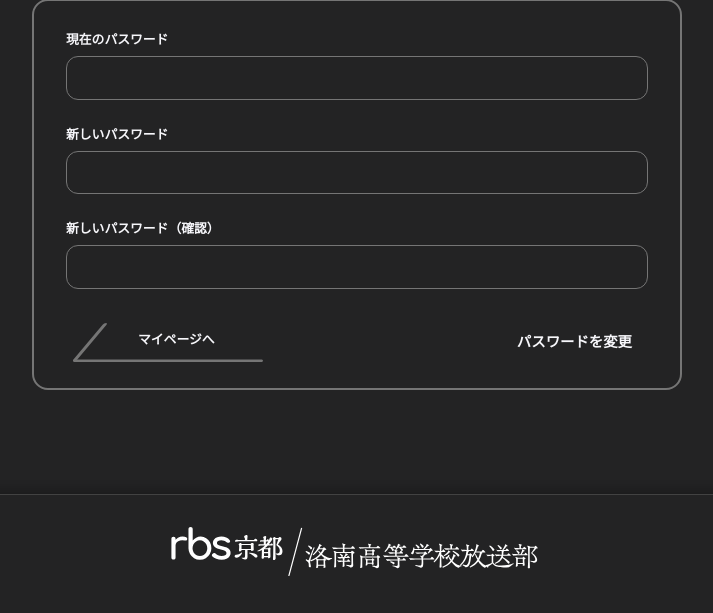
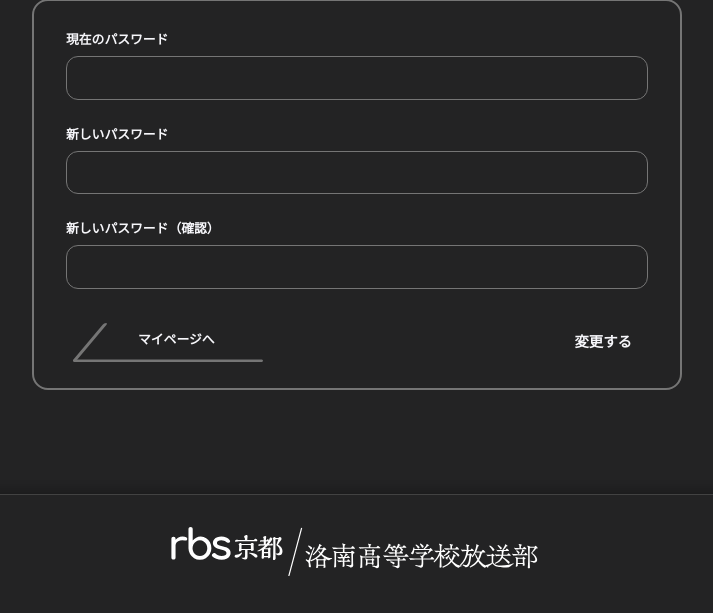
Before and after one commit to rbs-kyoto/rbs-kyoto, a Django app: page /accounts/password/change/ in a window 1280 px wide. Shown: the part 261-874 px from the top of the page, without its empty margins (283-996 px from the left). Run offline with Django 5.2, Linux system fonts and the light colour scheme; the visitor is signed in with stand-in values (Sample User, id 1); some libraries are stand-ins or nearby versions; some web fonts are replaced.

Commit message:
fix_wording_etc

```diff
--- a/static/main/css/mypage.css
+++ b/static/main/css/mypage.css
@@ -180,10 +180,6 @@
     transition: opacity .3s;
 }
 
-.account-form__footer a:hover {
-    opacity: .6;
-}
-
 .account-error {
     padding: .75rem 1rem;
     border: .1rem solid var(--Red-400);
--- a/templates/accounts/password_change.html
+++ b/templates/accounts/password_change.html
@@ -62,7 +62,7 @@
                         マイページへ
                     </a>
                     <button class="common-style" type="submit">
-                        パスワードを変更
+                        変更する
                     </button>
                 </div>
             </form>
```
Also changed, not shown: static/main/img/rbs_standard.png (added).
